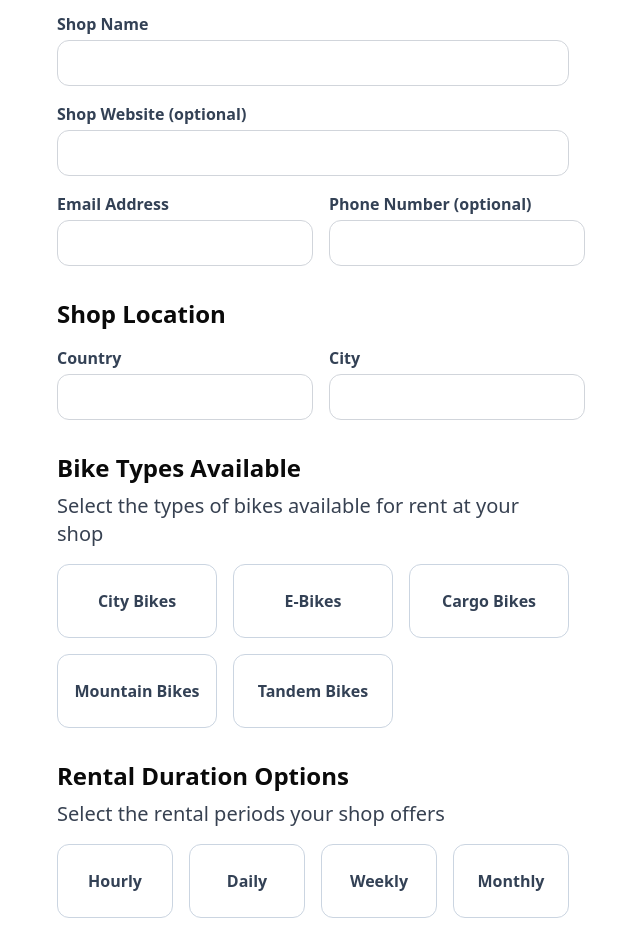
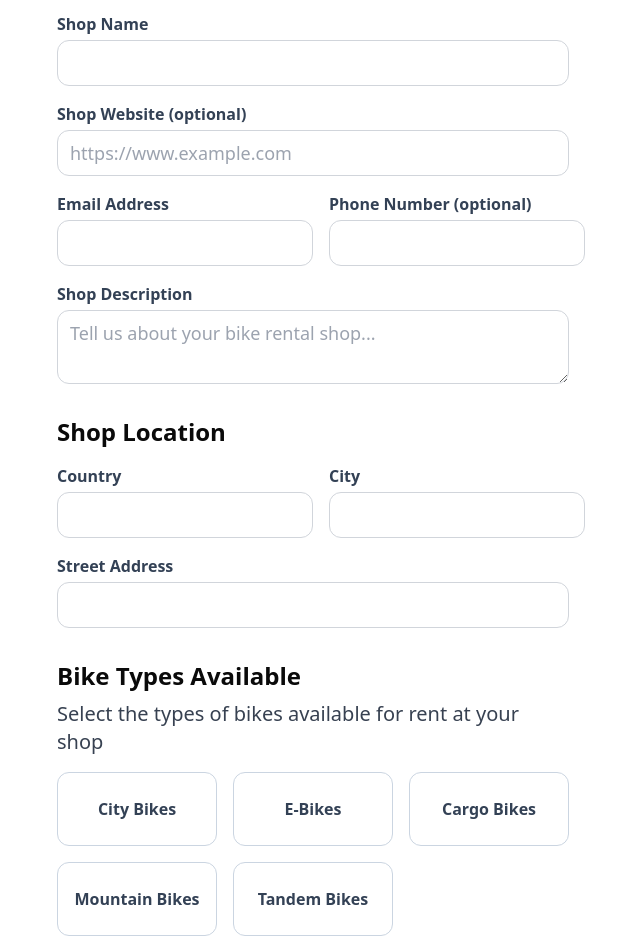
Before and after one commit to AmineAouragh/bikedirectory, a Next.js app: page /submit in a window 1280 px wide. Shown: the part 640-1592 px from the top of the page, without its empty margins (327-967 px from the left). Built offline with nearby package versions, Linux system fonts and the light colour scheme.

Commit message:
add states to form fields

```diff
--- a/pages/submit.js
+++ b/pages/submit.js
@@ -3,6 +3,7 @@ import Link from 'next/link'
 import Head from 'next/head'
 import { TopNavigation } from '@/components/topnavigation'
 import bike_shop from '@/public/images/bike-shop.jpg'
+import { useState } from 'react'
 
 import {
     Select,
@@ -15,7 +16,28 @@ import {
 } from "@/components/ui/select"
 
 
-export default function RegularBikePage(){
+export default function SubmitPage(){
+
+    const [ shopName, setShopName ] = useState('')
+    const [ shopWebsite, setShopWebsite ] = useState('')
+    const [ email, setEmail ] = useState('')
+    const [ phoneNumber, setPhoneNumber ] = useState('')
+    const [ shopCountry, setShopCountry ] = useState('')
+    const [ shopCity, setShopCity ] = useState('')
+    const [ shopStreetAddress, setShopStreetAddress ] = useState('')
+    const [ shopDescription, setShopDescription ] = useState('')
+    const [ availableBikeTypes, setAvailableBikeTypes ] = useState([])
+    const [ rentalDurationOptions, setRentalDurationOptions ] = useState([])
+    const [ cityBikeSelected, setCityBikeSelected ] = useState(false)
+    const [ eBikeSelected, setEBikeSelected ] = useState(false)
+    const [ cargoBikeSelected, setCargoBikeSelected ] = useState(false)
+    const [ mountainBikeSelected, setMountainBikeSelected ] = useState(false)
+    const [ tandemBikeSelected, setTandemBikeSelected ] = useState(false)
+    const [ hourlyRentalSelected, setHourlyRentalSelected ] = useState(false)
+    const [ dailyRentalSelected, setDailyRentalSelected ] = useState(false)
+    const [ weeklyRentalSelected, setWeeklyRentalSelected ] = useState(false)
+    const [ monthlyRentalSelected, setMonthlyRentalSelected ] = useState(false)
+
     return (
         <>
           <Head>
@@ -42,28 +64,36 @@ export default function RegularBikePage(){
             <section className='w-2/5 mx-auto py-10'>
                 <form id='form'>
                   <p className='text-xl text-gray-700'>Submit details about your bike rental shop to add it to the directory.</p>
-                  <div className='mt-8'>
+                  <div className='mt-8' id='shop_information'>
                     <h4 className='text-2xl font-bold mb-4'>Shop Information</h4>
                     <div className='flex flex-col mb-4 w-full'>
                         <div className='flex flex-col mb-4'>
                           <label htmlFor='shop_name' className='text-slate-700 mb-1 font-semibold'>Shop Name</label>
-                          <input type="text" id="shop_name" name="shop_name" className='rounded-xl px-3 py-2 border border-gray-300 outline-none focus:ring-2 focus:ring-offset-2 focus:ring-green-500 text-lg' required />
+                          <input value={shopName} onChange={e => setShopName(e.target.value)} type="text" id="shop_name" name="shop_name" className='rounded-xl px-3 py-2 border border-gray-300 outline-none focus:ring-2 focus:ring-offset-2 focus:ring-green-500 text-lg' required />
                         </div>
                         <div className='flex flex-col'>
                           <label htmlFor='shop_url' className='text-slate-700 mb-1 font-semibold'>Shop Website (optional)</label>
-                          <input type="url" id="shop_url" name="shop_url" pattern="https://.*" className='rounded-xl px-3 py-2 border border-gray-300 outline-none focus:ring-2 focus:ring-offset-2 focus:ring-green-500 text-lg' />
+                          <input placeholder='https://www.example.com' value={shopWebsite} onChange={e => setShopWebsite(e.target.value)} type="url" id="shop_url" name="shop_url" pattern="https://.*" className='rounded-xl px-3 py-2 border border-gray-300 outline-none focus:ring-2 focus:ring-offset-2 focus:ring-green-500 text-lg' />
                         </div>
                     </div>
-                    <div className='flex flex-row items-center justify-between w-full'>
+                    <div className='flex flex-row items-center justify-between w-full mb-4'>
                         <div className='flex flex-col w-1/2 mr-4'>
                           <label htmlFor='email' className='text-slate-700 mb-1 font-semibold'>Email Address</label>
-                          <input type="email" id="email" name="email" className='rounded-xl px-3 py-2 border border-gray-300 outline-none focus:ring-2 focus:ring-offset-2 focus:ring-green-500 text-lg' required />
+                          <input value={email} onChange={e => setEmail(e.target.value)} type="email" id="email" name="email" className='rounded-xl px-3 py-2 border border-gray-300 outline-none focus:ring-2 focus:ring-offset-2 focus:ring-green-500 text-lg' required />
                         </div>
                         <div className='flex flex-col w-1/2'>
                           <label htmlFor='phone_number' className='text-slate-700 mb-1 font-semibold'>Phone Number (optional)</label>
-                          <input type="tel" id="phone_number" name="phone_number" className='rounded-xl px-3 py-2 border border-gray-300 outline-none focus:ring-2 focus:ring-offset-2 focus:ring-green-500 text-lg' />
+                          <input value={phoneNumber} onChange={e => setPhoneNumber(e.target.value)} type="tel" id="phone_number" name="phone_number" className='rounded-xl px-3 py-2 border border-gray-300 outline-none focus:ring-2 focus:ring-offset-2 focus:ring-green-500 text-lg' />
                         </div>
                     </div>
+                    <div className='flex flex-col w-full'>
+                      <label htmlFor='shop_description' className='text-slate-700 mb-1 font-semibold'>Shop Description</label>
+                      <textarea required placeholder='Tell us about your bike rental shop...' value={shopDescription} onChange={e => setShopDescription(e.target.value)} id='shop_description' className='px-3 py-2 text-lg rounded-xl border border-gray-300 outline-none focus:ring-2 focus:ring-offset-2 focus:ring-green-500 w-full' maxLength={200}>
+
+                      </textarea>
+                    </div>
+                  </div>
+                  <div className='mt-8' id='shop_location'>
                     <h4 className='text-2xl font-bold mt-8 mb-4'>Shop Location</h4>
                     <div className='flex flex-row items-center justify-between mb-4 w-full'>
                         <div className='flex flex-col w-1/2 mr-4'>
@@ -72,44 +102,54 @@ export default function RegularBikePage(){
                         </div>
                         <div className='flex flex-col w-1/2'>
                           <label htmlFor='shop_city' className='text-slate-700 mb-1 font-semibold'>City</label>
-                          <input type="text" id="shop_city" name="shop_city" className='rounded-xl px-3 py-2 border border-gray-300 outline-none focus:ring-2 focus:ring-offset-2 focus:ring-green-500 text-lg' required />
+                          <input value={shopCity} onChange={e => setShopCity(e.target.value)} type="text" id="shop_city" name="shop_city" className='rounded-xl px-3 py-2 border border-gray-300 outline-none focus:ring-2 focus:ring-offset-2 focus:ring-green-500 text-lg' required />
                         </div>
                     </div>
+                    <div className='flex flex-col'>
+                          <label htmlFor='shop_street_address' className='text-slate-700 mb-1 font-semibold'>Street Address</label>
+                          <input value={shopStreetAddress} onChange={e => setShopStreetAddress(e.target.value)} type="text" id="shop_street_address" name="shop_street_address" className='rounded-xl px-3 py-2 border border-gray-300 outline-none focus:ring-2 focus:ring-offset-2 focus:ring-green-500 text-lg' required />
+                    </div>
+                  </div>
+                  <div className='mt-8' id='available_bikes'>
                     <h4 className='text-2xl font-bold mt-8 mb-2'>Bike Types Available</h4>
                     <p className='mb-4 text-gray-700 text-xl'>Select the types of bikes available for rent at your shop</p>
                     <div className='grid grid-cols-3 gap-4 w-full'>
-                        <button type='button' className='border flex flex-col justify-center items-center border-slate-300 py-6 rounded-xl'>
-                          <span className='text-slate-700 font-semibold'>City Bikes</span>
+                        <button type='button' onClick={() => setCityBikeSelected(!cityBikeSelected)} className={`${cityBikeSelected ? 'border-2 border-green-800 text-green-800 font-bold' : 'text-slate-700 font-semibold'} border flex flex-col justify-center items-center border-slate-300 py-6 rounded-xl`}>
+                          <span>City Bikes</span>
                         </button>
-                        <button type='button' className='border flex flex-col justify-center items-center border-slate-300 py-6 rounded-xl'>
-                          <span className='text-slate-700 font-semibold'>E-Bikes</span>
+                        <button type='button' onClick={() => setEBikeSelected(!eBikeSelected)} className={`${eBikeSelected ? 'border-2 border-green-800 text-green-800 font-bold' : 'text-slate-700 font-semibold'} border flex flex-col justify-center items-center border-slate-300 py-6 rounded-xl`}>
+                          <span>E-Bikes</span>
                         </button>
-                        <button type='button' className='border flex flex-col justify-center items-center border-slate-300 py-6 rounded-xl'>
-                          <span className='text-slate-700 font-semibold'>Cargo Bikes</span>
+                        <button type='button' onClick={() => setCargoBikeSelected(!cargoBikeSelected)} className={`${cargoBikeSelected ? 'border-2 border-green-800 text-green-800 font-bold' : 'text-slate-700 font-semibold'} border flex flex-col justify-center items-center border-slate-300 py-6 rounded-xl`}>
+                          <span>Cargo Bikes</span>
                         </button>
-                        <button type='button' className='border flex flex-col justify-center items-center border-slate-300 py-6 rounded-xl'>
-                          <span className='text-slate-700 font-semibold'>Mountain Bikes</span>
+                        <button type='button' onClick={() => setMountainBikeSelected(!mountainBikeSelected)} className={`${mountainBikeSelected ? 'border-2 border-green-800 text-green-800 font-bold' : 'text-slate-700 font-semibold'} border flex flex-col justify-center items-center border-slate-300 py-6 rounded-xl`}>
+                          <span>Mountain Bikes</span>
                         </button>
-                        <button type='button' className='border flex flex-col justify-center items-center border-slate-300 py-6 rounded-xl'>
-                          <span className='text-slate-700 font-semibold'>Tandem Bikes</span>
+                        <button type='button' onClick={() => setTandemBikeSelected(!tandemBikeSelected)} className={`${tandemBikeSelected ? 'border-2 border-green-800 text-green-800 font-bold' : 'text-slate-700 font-semibold'} border flex flex-col justify-center items-center border-slate-300 py-6 rounded-xl`}>
+                          <span>Tandem Bikes</span>
                         </button>
                     </div>
+                  </div>
+                  <div className='mt-8' id='rental_options'>
                     <h4 className='text-2xl font-bold mt-8 mb-2'>Rental Duration Options</h4>
                     <p className='mb-4 text-gray-700 text-xl'>Select the rental periods your shop offers</p>
                     <div className='grid grid-cols-4 gap-4 w-full'>
-                        <button type='button' className='border flex flex-col justify-center items-center border-slate-300 py-6 rounded-xl'>
-                          <span className='text-slate-700 font-semibold'>Hourly</span>
+                        <button type='button' onClick={() => setHourlyRentalSelected(!hourlyRentalSelected)} className={`${hourlyRentalSelected ? "border-2 border-green-800 font-bold text-green-800" : "font-semibold text-slate-700"} border flex flex-col justify-center items-center border-slate-300 py-6 rounded-xl`}>
+                          <span>Hourly</span>
                         </button>
-                        <button type='button' className='border flex flex-col justify-center items-center border-slate-300 py-6 rounded-xl'>
+                        <button type='button' onClick={() => setDailyRentalSelected(!dailyRentalSelected)} className={`${dailyRentalSelected ? "border-2 border-green-800 font-bold text-green-800" : "font-semibold text-slate-700"} border flex flex-col justify-center items-center border-slate-300 py-6 rounded-xl`}>
                           <span className='text-slate-700 font-semibold'>Daily</span>
                         </button>
-                        <button type='button' className='border flex flex-col justify-center items-center border-slate-300 py-6 rounded-xl'>
+                        <button type='button' onClick={() => setWeeklyRentalSelected(!weeklyRentalSelected)} className={`${weeklyRentalSelected ? "border-2 border-green-800 font-bold text-green-800" : "font-semibold text-slate-700"} border flex flex-col justify-center items-center border-slate-300 py-6 rounded-xl`}>
                           <span className='text-slate-700 font-semibold'>Weekly</span>
                         </button>
-                        <button type='button' className='border flex flex-col justify-center items-center border-slate-300 py-6 rounded-xl'>
+                        <button type='button' onClick={() => setMonthlyRentalSelected(!monthlyRentalSelected)} className={`${monthlyRentalSelected ? "border-2 border-green-800 font-bold text-green-800" : "font-semibold text-slate-700"} border flex flex-col justify-center items-center border-slate-300 py-6 rounded-xl`}>
                           <span className='text-slate-700 font-semibold'>Monthly</span>
                         </button>
                     </div>
+                  </div>
+                  <div className='mt-8' id='opening_hours'>
                     <h4 className='text-2xl font-bold mt-8 mb-4'>Shop Opening Hours</h4>
                     <div className='w-full flex flex-col'>
                         <div className='flex flex-row items-center justify-between mb-4'>
@@ -401,8 +441,9 @@ export default function RegularBikePage(){
                                 </Select>
                             </div>
                         </div>
-                    </div>
+                      </div>
                   </div>
+                  <button type="button" className='w-full mt-14 rounded-full px-8 py-3 bg-green-800 text-xl text-white font-bold'>Submit Shop</button>
                 </form>
             </section>
           </div>
```
